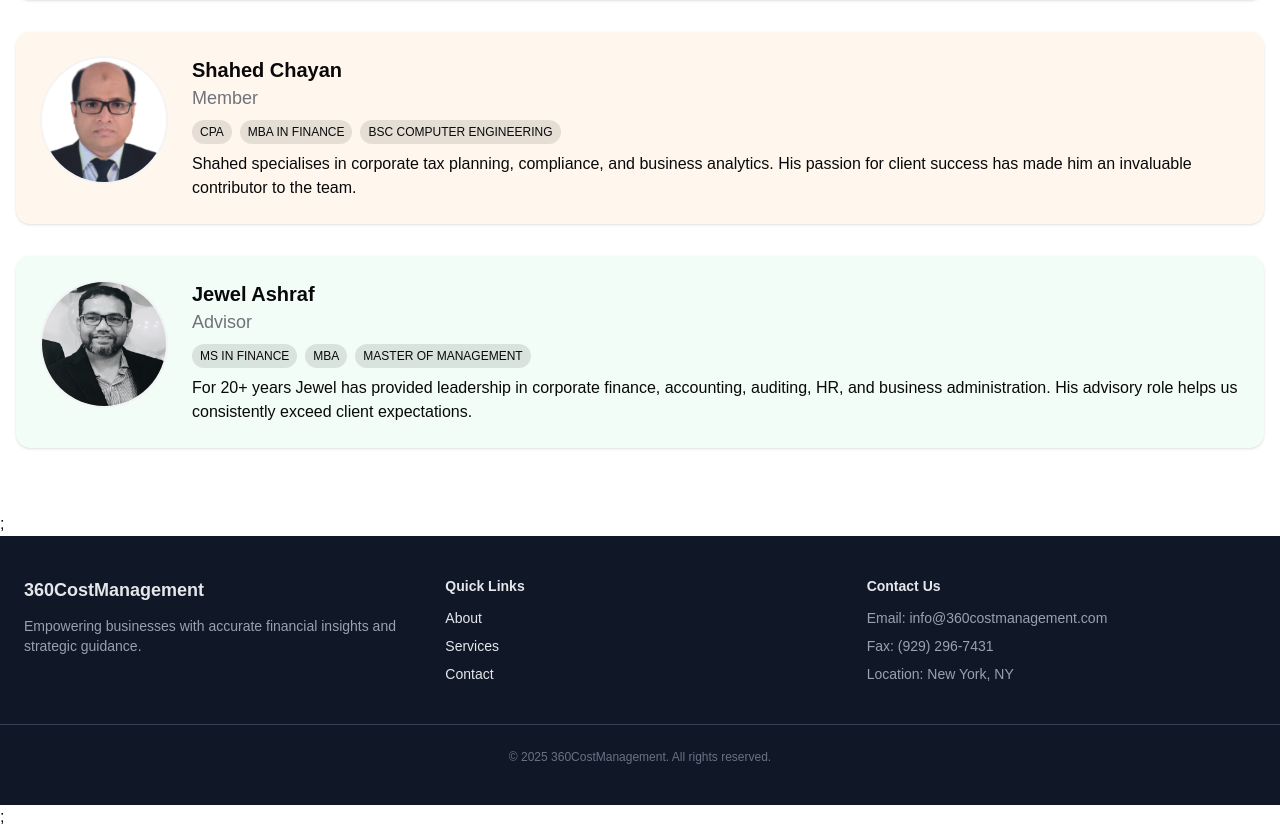
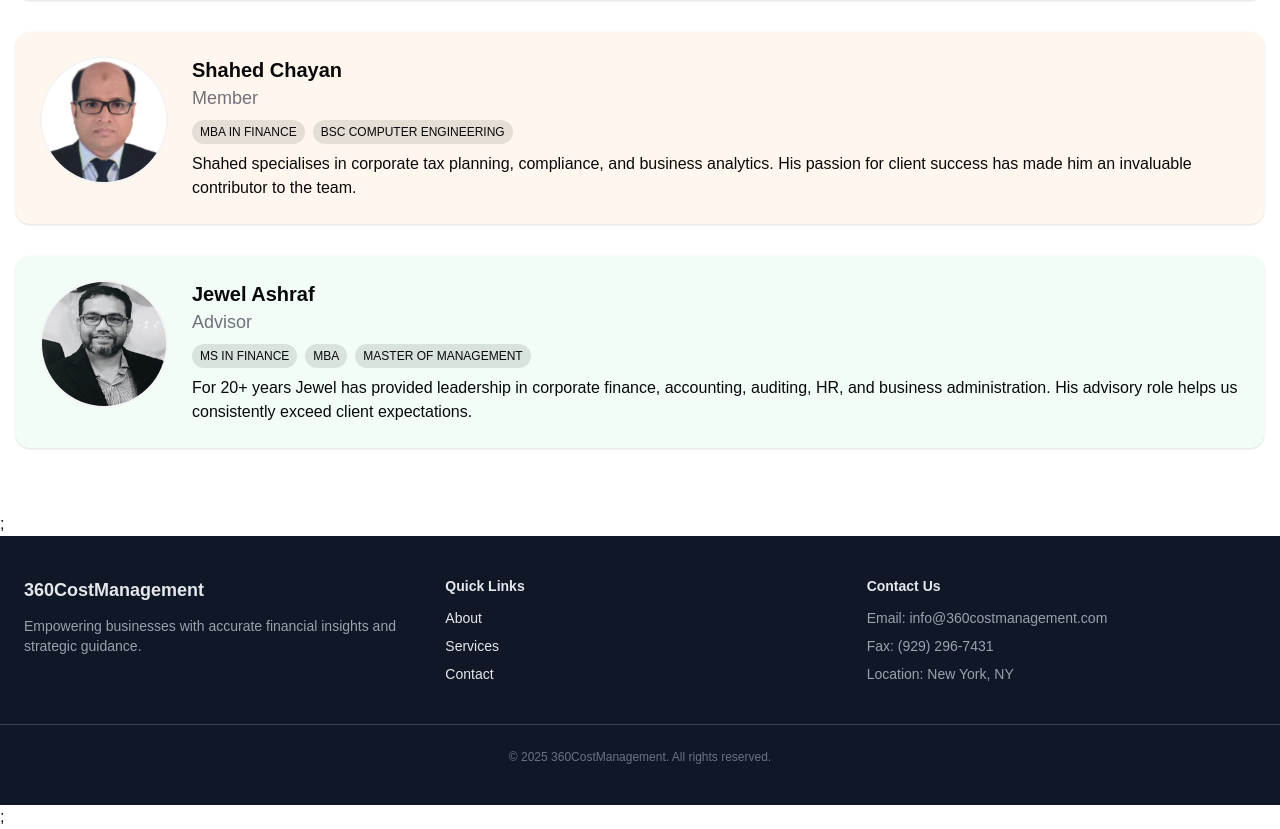
Before and after one commit to ashrafmui/360costmanagement, a Next.js app: page /about in a window 1280 px wide. Shown: the part 800-1629 px from the top of the page. Built offline with nearby package versions, Linux system fonts and the light colour scheme; a web font is replaced by a local one.

Commit message:
removed CPA degree education from chayan bio

```diff
--- a/src/components/Team2.tsx
+++ b/src/components/Team2.tsx
@@ -27,7 +27,7 @@ export default function TeamPage() {
     {
       name: "Shahed Chayan",
       title: "Member",
-      degrees: ["CPA", "MBA in Finance", "BSc Computer Engineering"],
+      degrees: ["MBA in Finance", "BSc Computer Engineering"],
       bio: `Shahed specialises in corporate tax planning, compliance, and
             business analytics. His passion for client success has made him an
             invaluable contributor to the team.`,
```
